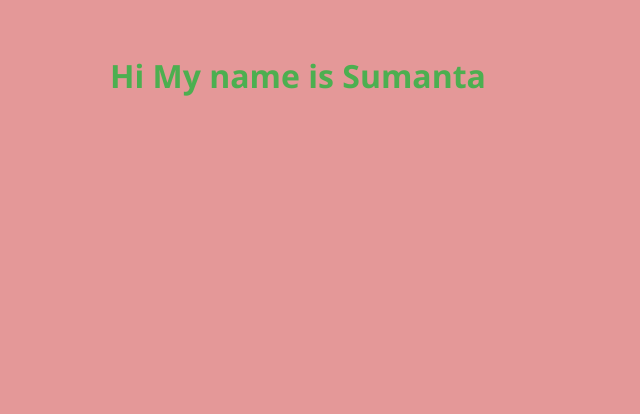
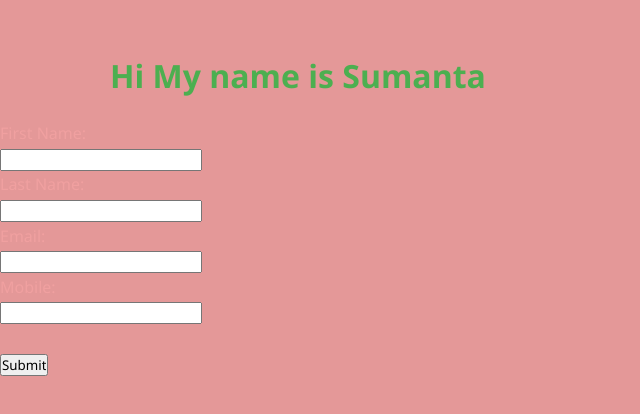
Before and after one commit to sumantaravkoo/portfolio, a plain HTML site: page index.html in a window 1280 px wide. Shown: the whole page, without its empty margins (0-640 px from the left). Drawn offline with Linux system fonts and the light colour scheme.

Commit message:
addede form

```diff
--- a/index.html
+++ b/index.html
@@ -9,5 +9,17 @@
   </head>
   <body>
     <div class="container"><h1>Hi My name is Sumanta</h1></div>
+    <!-- add a contact form wit first name last name email mobile and a submit button -->
+    <form>
+        <label for="fname">First Name:</label><br>
+        <input type="text" id="fname" name="fname"><br>
+        <label for="lname">Last Name:</label><br>
+        <input type="text" id="lname" name="lname"><br>
+        <label for="email">Email:</label><br>
+        <input type="text" id="email" name="email"><br>
+        <label for="mobile">Mobile:</label><br>
+        <input type="text" id="mobile" name="mobile"><br><br>
+        <input type="submit" value="Submit">
+    </form>
   </body>
 </html>
```
